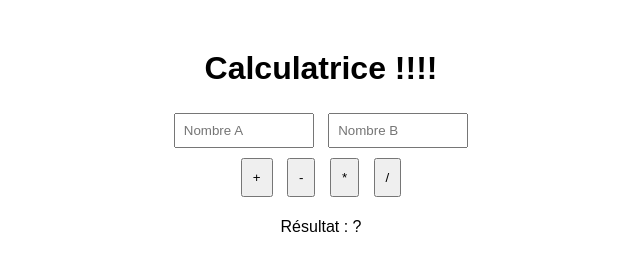
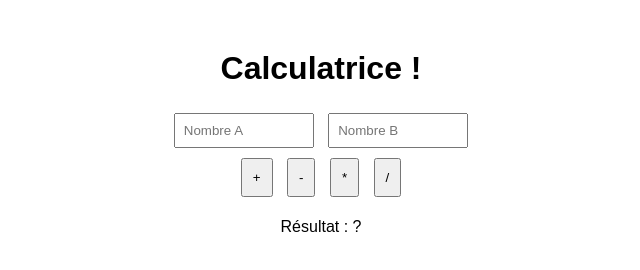
Before and after one commit to mahedes/mds-b3dev-2526-calculator-ci, a website: page index.html in a window 1280 px wide. Shown: the whole page, without its empty margins (319-959 px from the left). Drawn offline with Linux system fonts and the light colour scheme.

Commit message:
edit deploy.yml5

```diff
--- a/index.html
+++ b/index.html
@@ -6,7 +6,7 @@
   <link rel="stylesheet" href="style.css" />
 </head>
 <body>
-  <h1>Calculatrice !!!!</h1>
+  <h1>Calculatrice !</h1>
 
   <input type="number" id="a" placeholder="Nombre A" />
   <input type="number" id="b" placeholder="Nombre B" />
```
Also changed, not shown: .github/workflows/deploy.yml.
